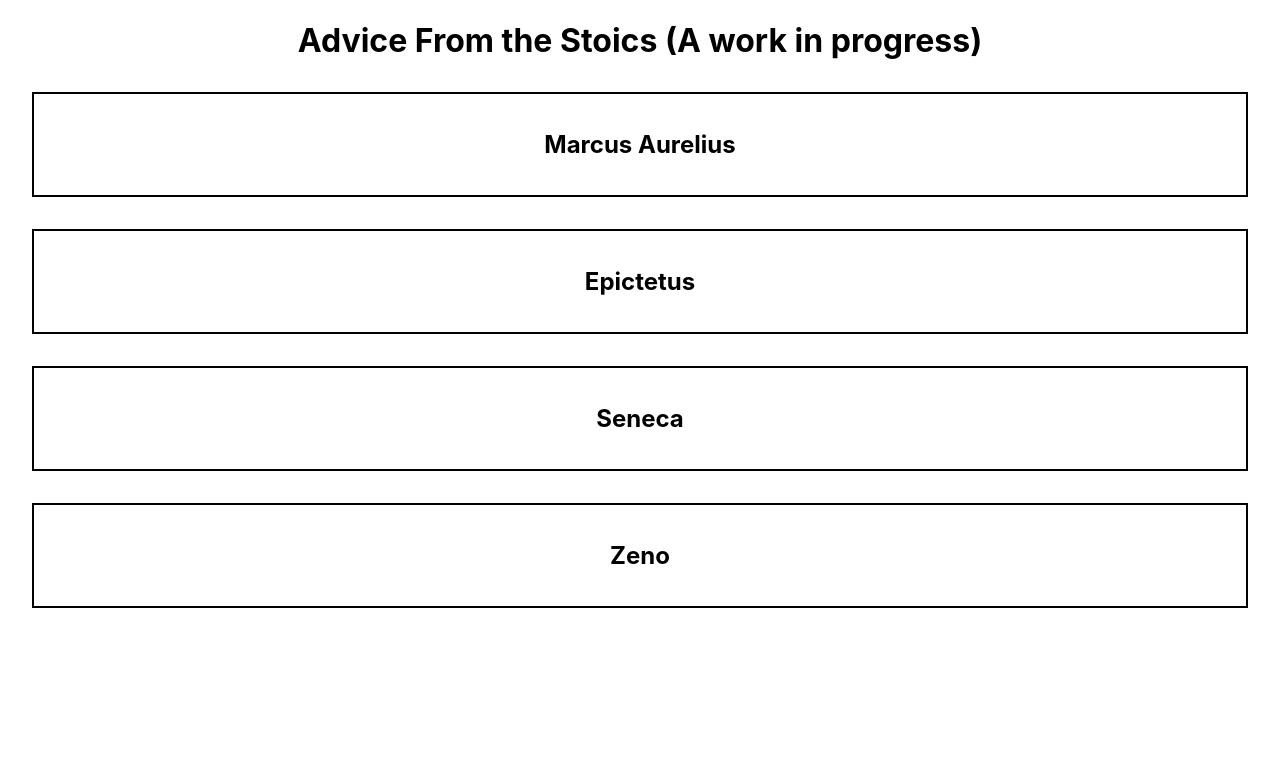
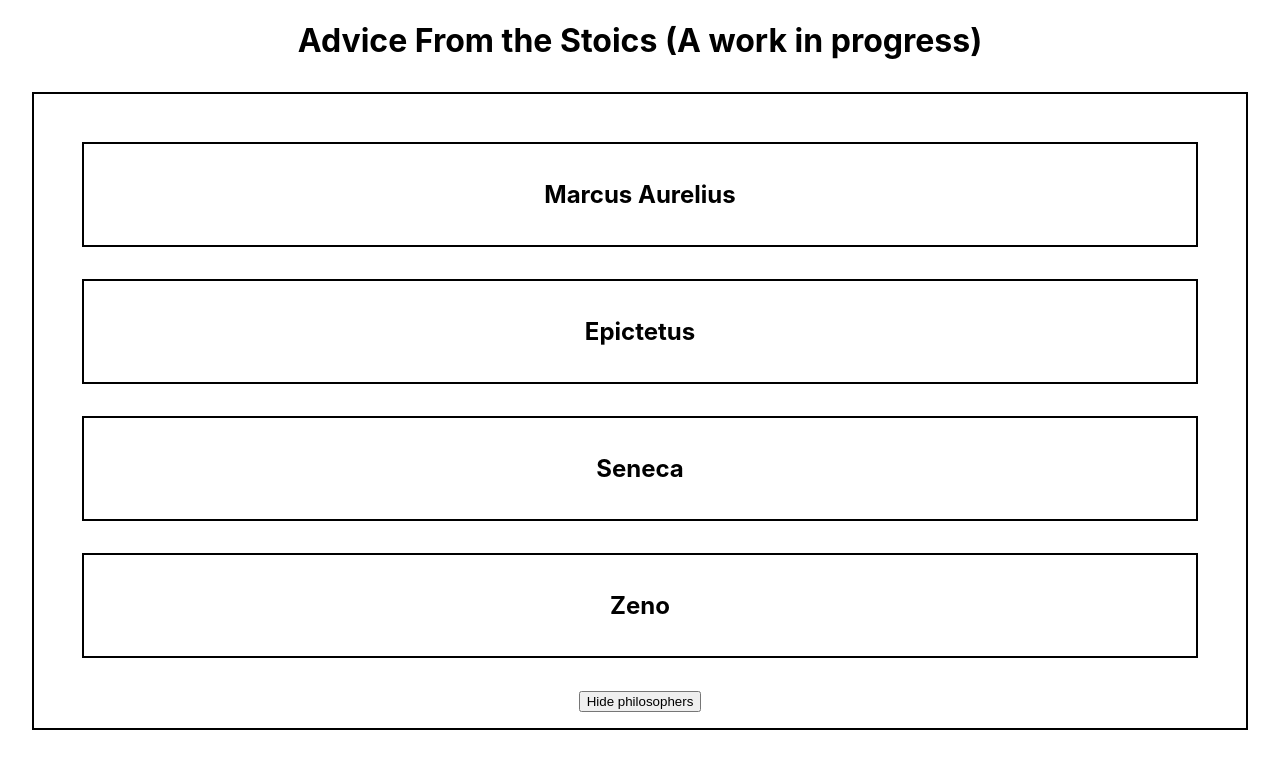
Before and after one commit to deiganM/advice-from-the-stoics, a React (Create React App) app: page / in a window 1280 px wide. Shown: the top 768 px of the page. Built offline with nearby package versions, Linux system fonts and the light colour scheme.

Commit message:
feat: create hide/show button

```diff
--- a/public/index.html
+++ b/public/index.html
@@ -24,7 +24,7 @@
       work correctly both with client-side routing and a non-root public URL.
       Learn how to configure a non-root public URL by running `npm run build`.
     -->
-    <title>React App</title>
+    <title>Advice From the Stoics</title>
   </head>
   <body>
     <noscript>You need to enable JavaScript to run this app.</noscript>
--- a/src/App.css
+++ b/src/App.css
@@ -28,11 +28,8 @@
   color: #61dafb;
 }
 
-@keyframes App-logo-spin {
-  from {
-    transform: rotate(0deg);
-  }
-  to {
-    transform: rotate(360deg);
-  }
+.philosopher-container {
+  margin: 2rem;
+	padding: 1rem;
+	border: solid black 2px;
 }
--- a/src/App.js
+++ b/src/App.js
@@ -1,7 +1,10 @@
 import './App.css';
-import Philosophers from './components/Philosophers';
+import { useState } from 'react';
+// probably not needed
+// import Philosophers from './components/Philosophers';
 
 function App() {
+  const [ showNames, setShowNames] = useState(true)
   const philosophers = ["Marcus Aurelius", "Epictetus", "Seneca", "Zeno"]
 
   return (
@@ -11,14 +14,20 @@ function App() {
       <Philosophers name="Epictetus" />
       <Philosophers name="Seneca" />
       <Philosophers name="Zeno" /> */}
-      <div>
-        {philosophers.map((name, index) => {
+      <div className="philosopher-container">
+        {showNames && philosophers.map((name, index) => {
           return (
             <div key={index} className="philosopher-container">
               <h2>{name}</h2>
             </div>
           )
         })}
+        {showNames && <div>
+          <button onClick={() => setShowNames(false)}>Hide philosophers</button>
+        </div>}
+        {!showNames && <div>
+          <button onClick={() => setShowNames(true)}>Show philosophers</button>
+        </div>}
       </div>
     </div>
   );
--- a/src/components/Philosophers.js
+++ b/src/components/Philosophers.js
@@ -2,7 +2,7 @@ import './Philosophers.css';
 
 export default function Philosophers({ name }) {
 	return (
-		<div className="philosopher-container">
+		<div>
 			<h2>{name}</h2>
 		</div>
 	)
```
